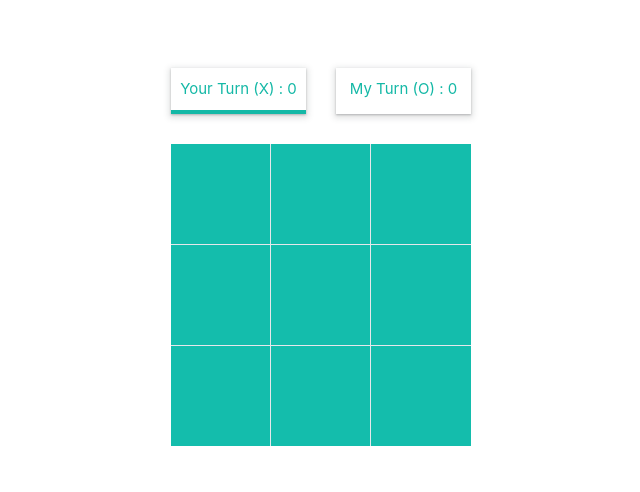
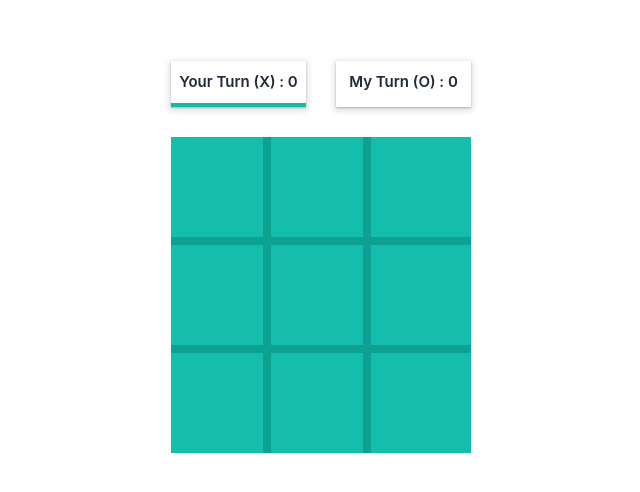
Before and after one commit to FaizulOsman/tic-tac-toe, a Next.js app: page / in a window 1280 px wide. Shown: the part 138-630 px from the top of the page, without its empty margins (319-959 px from the left). Built offline with nearby package versions, Linux system fonts and the light colour scheme.

Commit message:
fix: css issue fix

```diff
--- a/src/components/UI/TicTacToe/TicTacToe.js
+++ b/src/components/UI/TicTacToe/TicTacToe.js
@@ -272,18 +272,18 @@ const TicTacToe = () => {
               !win && now === 1 ? "border-b-4 border-teal-500" : ""
             }`}
           >
-            <h1 className="text-teal-500">Your Turn (X) : {xWon}</h1>
+            <h1 className="font-semibold">Your Turn (X) : {xWon}</h1>
           </div>
           <div
             className={`my-turn ${
               !win && now === 0 ? "border-b-4 border-teal-500" : ""
             }`}
           >
-            <h1 className="text-teal-500">My Turn (O) : {oWon}</h1>
+            <h1 className="font-semibold">My Turn (O) : {oWon}</h1>
           </div>
         </div>
         <div className="game grid grid-cols-3">
-          <div className="col border-b border-r">
+          <div className="col border-b-8 border-r-8 border-[#0da192]">
             <button
               style={array[0] === "O" ? style1 : style2}
               className="my-btn"
@@ -292,7 +292,7 @@ const TicTacToe = () => {
               {array[0]}
             </button>
           </div>
-          <div className="col border-b border-r">
+          <div className="col border-b-8 border-r-8 border-[#0da192]">
             <button
               style={array[1] === "O" ? style1 : style2}
               className="my-btn"
@@ -301,7 +301,7 @@ const TicTacToe = () => {
               {array[1]}
             </button>
           </div>
-          <div className="col border-b">
+          <div className="col border-b-8 border-[#0da192]">
             <button
               style={array[2] === "O" ? style1 : style2}
               className="my-btn"
@@ -310,7 +310,7 @@ const TicTacToe = () => {
               {array[2]}
             </button>
           </div>
-          <div className="col border-b border-r">
+          <div className="col border-b-8 border-r-8 border-[#0da192]">
             <button
               style={array[3] === "O" ? style1 : style2}
               className="my-btn"
@@ -319,7 +319,7 @@ const TicTacToe = () => {
               {array[3]}
             </button>
           </div>
-          <div className="col border-b border-r">
+          <div className="col border-b-8 border-r-8 border-[#0da192]">
             <button
               style={array[4] === "O" ? style1 : style2}
               className="my-btn"
@@ -328,7 +328,7 @@ const TicTacToe = () => {
               {array[4]}
             </button>
           </div>
-          <div className="col border-b">
+          <div className="col border-b-8 border-[#0da192]">
             <button
               style={array[5] === "O" ? style1 : style2}
               className="my-btn"
@@ -337,7 +337,7 @@ const TicTacToe = () => {
               {array[5]}
             </button>
           </div>
-          <div className="col border-r">
+          <div className="col border-r-8 border-[#0da192]">
             <button
               style={array[6] === "O" ? style1 : style2}
               className="my-btn"
@@ -346,7 +346,7 @@ const TicTacToe = () => {
               {array[6]}
             </button>
           </div>
-          <div className="col border-r">
+          <div className="col border-r-8 border-[#0da192]">
             <button
               style={array[7] === "O" ? style1 : style2}
               className="my-btn"
```
